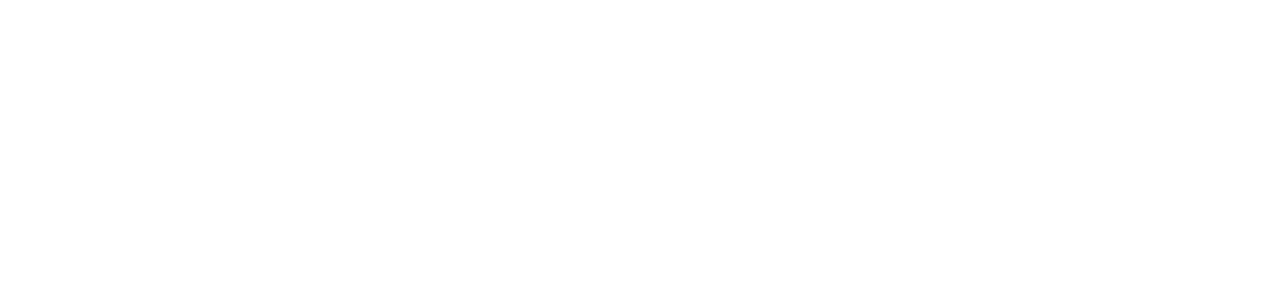
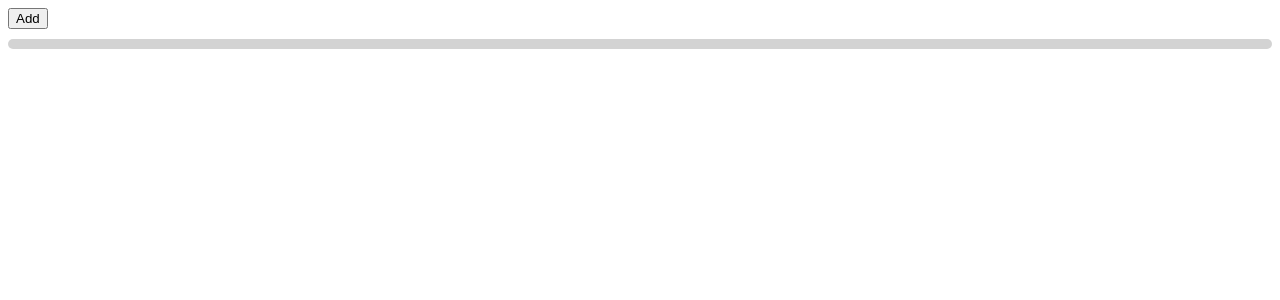
Before and after one commit to Harsha2306/react-coding-challenges, a React (Vite) app: page / in a window 1280 px wide. Shown: the top 300 px of the page. Built offline with nearby package versions, Linux system fonts and the light colour scheme.

Commit message:
progress bar changes

```diff
--- a/src/App.tsx
+++ b/src/App.tsx
@@ -1,7 +1,9 @@
+import ProgressBar from "./components/ProgressBar/ProgressBar";
 
 function App() {
   return (
     <>
+      <ProgressBar />
     </>
   );
 }
--- /dev/null
+++ b/src/Components/ProgressBar/ProgressBar.tsx
@@ -0,0 +1,45 @@
+import React, { useEffect, useState } from "react";
+
+const INCREMENT = 10;
+
+const ProgressBar: React.FC = () => {
+  const [width, setWidth] = useState(0);
+
+  useEffect(() => {
+    if (width > 0 && width < 100) {
+      const timer = setTimeout(() => {
+        setWidth((prev) => Math.min(prev + INCREMENT, 100));
+      }, 100);
+      return () => clearTimeout(timer);
+    }
+  }, [width]);
+
+  return (
+    <div>
+      <button onClick={() => setWidth((prev) => (prev === 0 ? INCREMENT : 0))}>
+        {width === 0 ? "Add" : "Reset"}
+      </button>
+      <div
+        style={{
+          height: "10px",
+          width: "100%",
+          backgroundColor: "lightgray",
+          marginTop: "10px",
+          borderRadius: "5px",
+          overflow: "hidden",
+        }}
+      >
+        <div
+          style={{
+            height: "100%",
+            width: `${width}%`,
+            backgroundColor: "green",
+            transition: "width 0.2s ease",
+          }}
+        />
+      </div>
+    </div>
+  );
+};
+
+export default ProgressBar;
```
